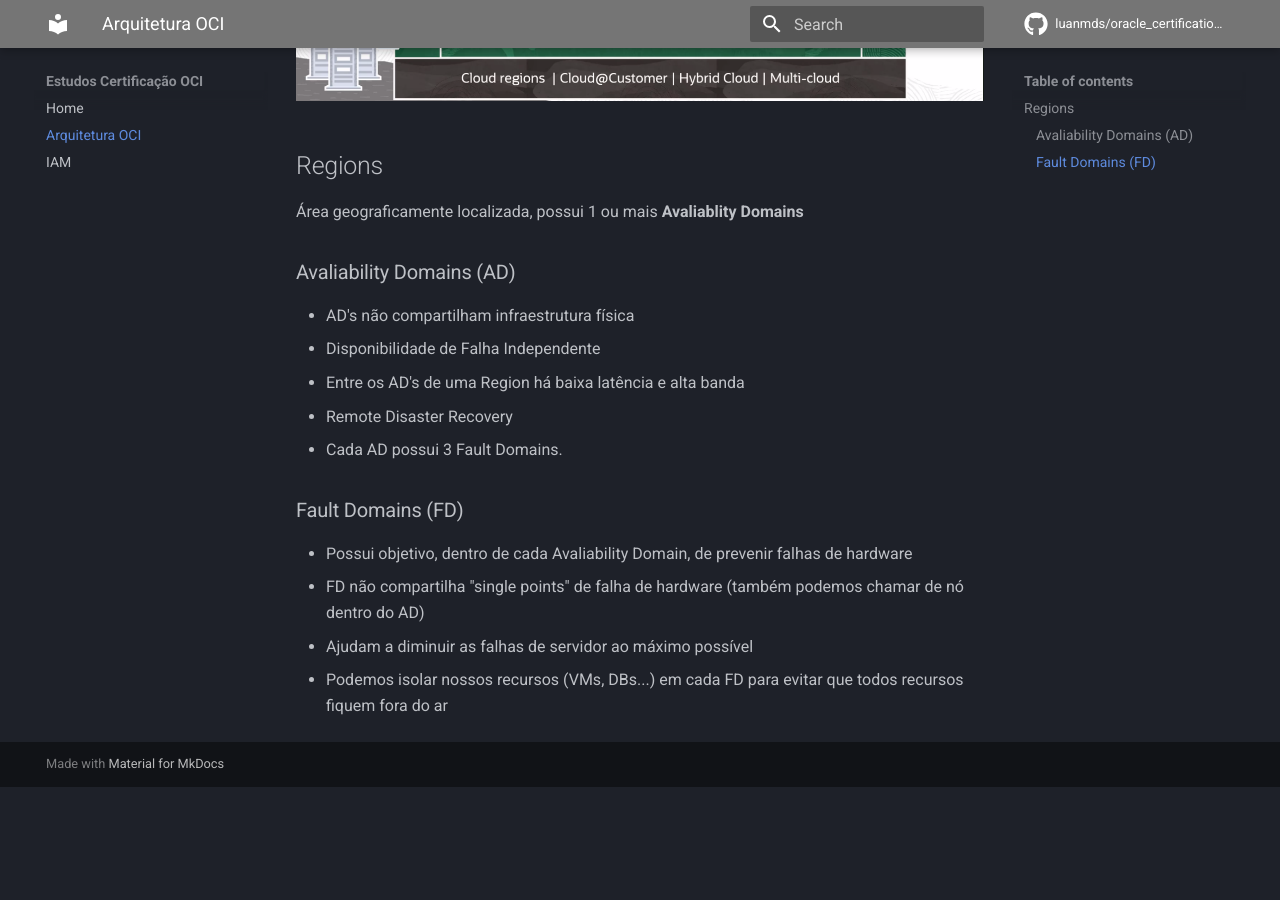
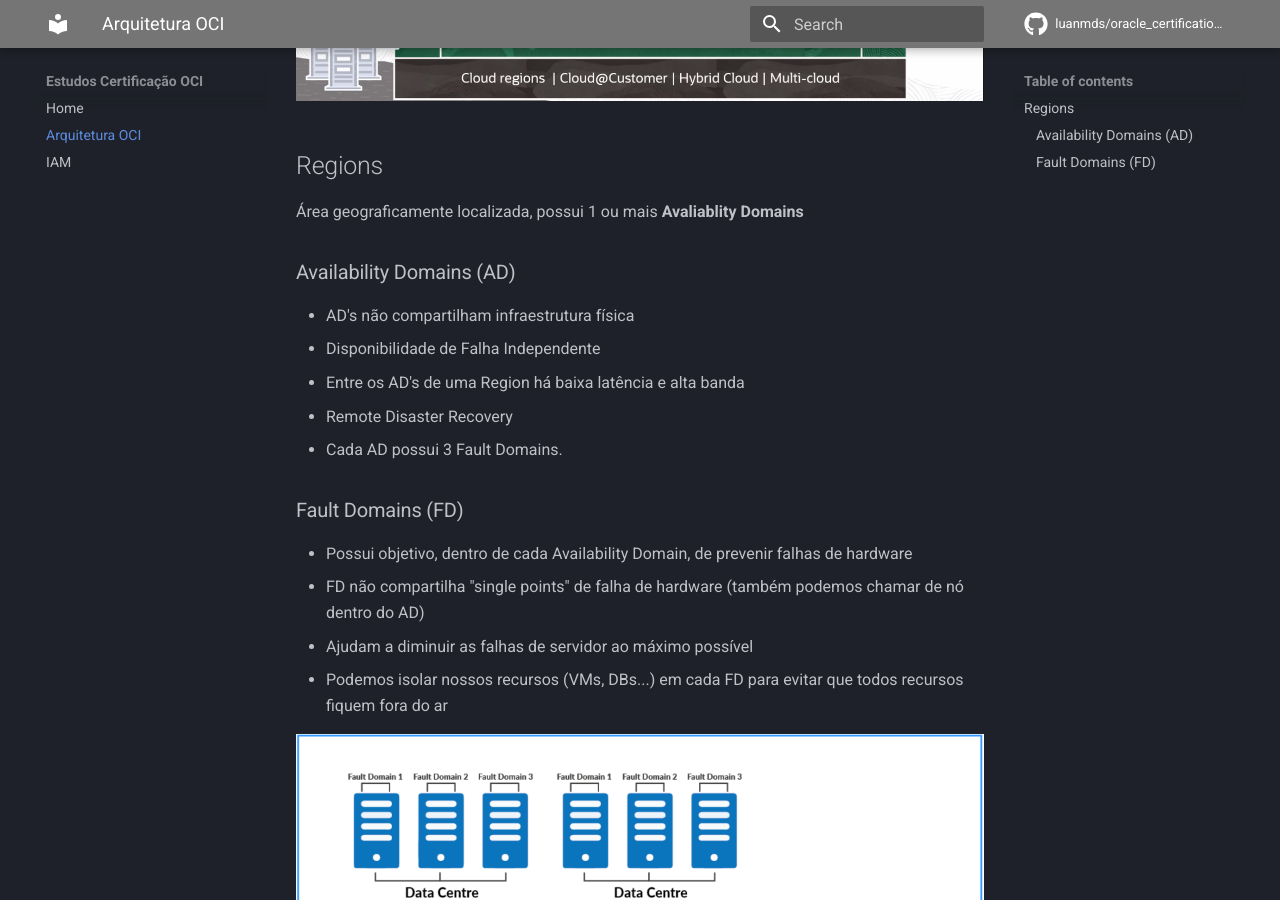
Before and after one commit to luanmds/oracle_certifications_study, an MkDocs documentation site: the page built from docs/oci_architecture.md, in a window 1280 px wide and 900 px high, scrolled down 411 px. Built offline with MkDocs 1.6.1 and Material for MkDocs 9.7.7, drawn with Linux system fonts in a browser that asks for light colours; comment, search, counter and statistics services are not loaded; old or Windows-style settings are respelled for this version of MkDocs; before the commit the page ends 1198 px from its top, so only the background shows below that.

```diff
--- a/docs/oci_architecture.md
+++ b/docs/oci_architecture.md
@@ -8,7 +8,7 @@ Baseada em 7 pilares como na imagem abaixo:
 
 Área geograficamente localizada, possui 1 ou mais **Avaliablity Domains**
 
-### Avaliability Domains (AD)
+### Availability Domains (AD)
 
 - AD's não compartilham infraestrutura física
 - Disponibilidade de Falha Independente
@@ -18,7 +18,9 @@ Baseada em 7 pilares como na imagem abaixo:
 
 ### Fault Domains (FD)
 
-- Possui objetivo, dentro de cada Avaliability Domain, de prevenir falhas de hardware
+- Possui objetivo, dentro de cada Availability Domain, de prevenir falhas de hardware
 - FD não compartilha "single points" de falha de hardware (também podemos chamar de nó dentro do AD)
 - Ajudam a diminuir as falhas de servidor ao máximo possível
 - Podemos isolar nossos recursos (VMs, DBs...) em cada FD para evitar que todos recursos fiquem fora do ar
+
+![](../assets/img/topic1_img2.png)
```
Also changed, not shown: docs/IAM.md (+53 -0 lines), docs/assets/img/topic1_img2.png (added), docs/assets/img/topic2_img1.png (added), docs/assets/img/topic2_img2.png (added).
